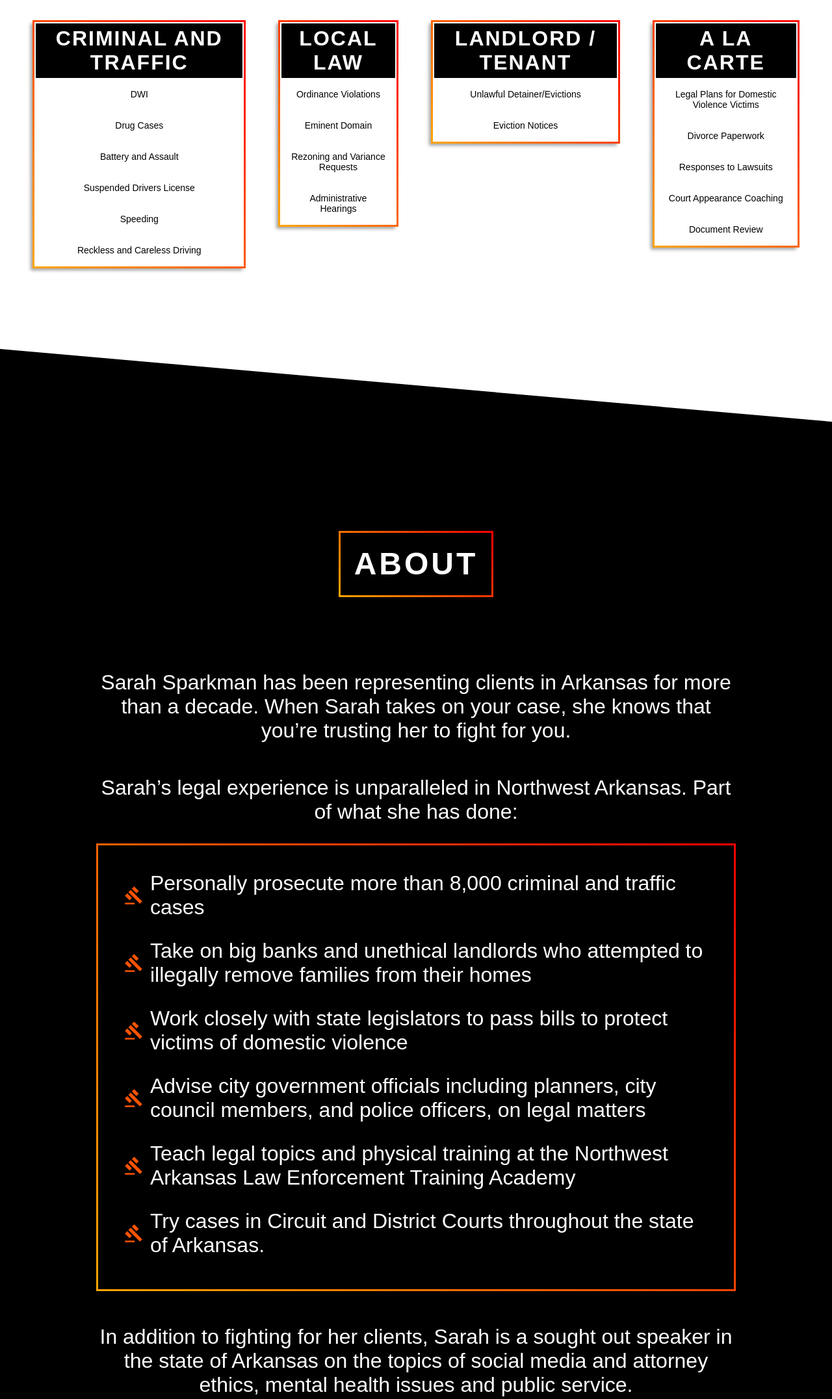
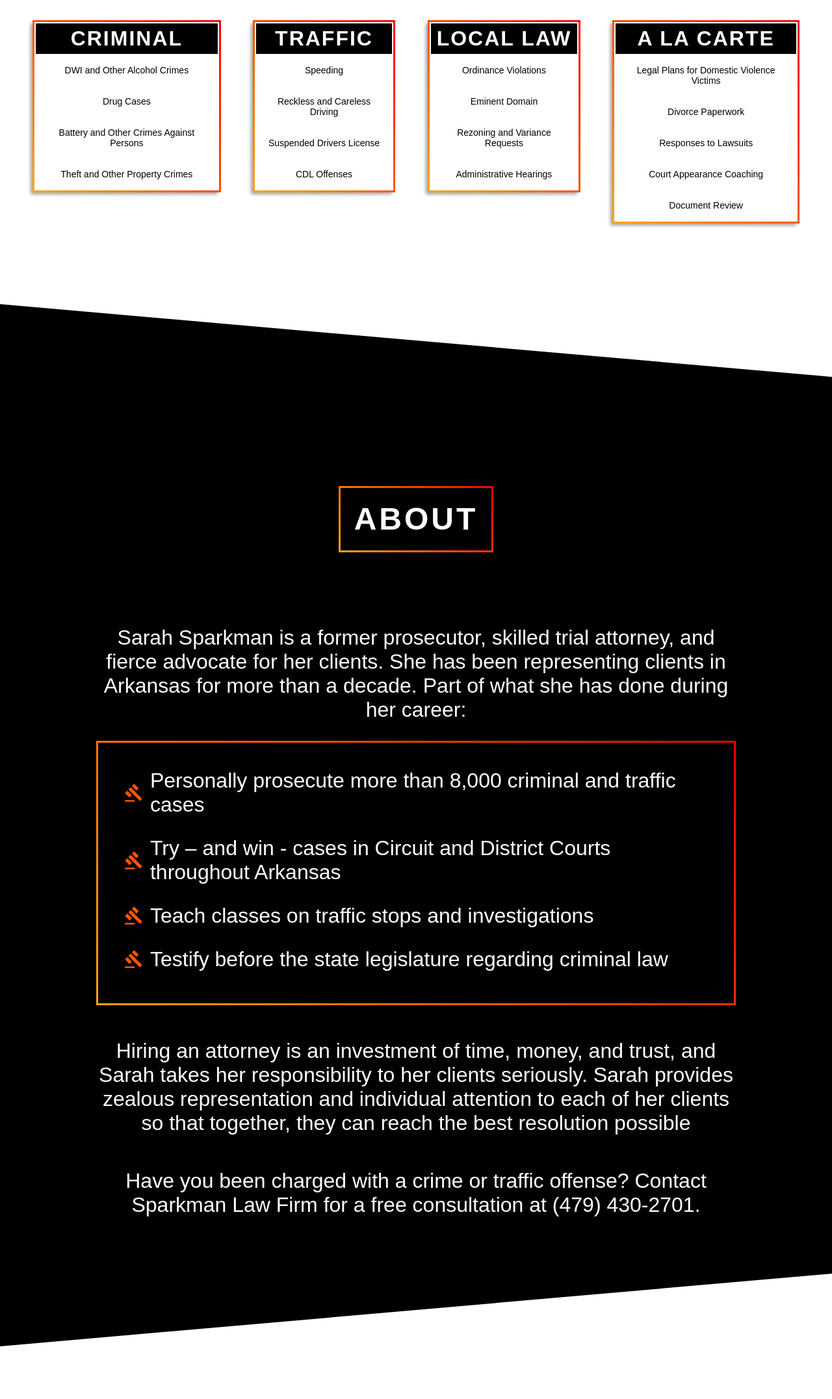
Before and after one commit to MattDeLaO/Sparkman-Law, a Gatsby site: page / in a window 1280 px wide. Shown: the part 1140-3293 px from the top of the page at 65% size. Built offline with nearby package versions, Linux system fonts and the light colour scheme; Gatsby itself is replaced by a stand-in of ours.

Commit message:
changes per recent changes

```diff
--- a/src/components/ScheduleConsultation.js
+++ b/src/components/ScheduleConsultation.js
@@ -67,7 +67,7 @@
 
   return (
     <ScheduleConsultationWrapper
-      href="https://sparkman-law-firm-pllc.clientrock.app/book/consultation"
+      href="https://sparkmanlaw.cliogrow.com/book/932de4d271192382047a9503b6513de0"
       target="_blank"
       ref={domRef}
       isVisible={isVisible}
--- a/src/pages/404.js
+++ b/src/pages/404.js
@@ -1,6 +1,6 @@
 import React from "react"
 import MainLayout from "../components/MainLayout"
-import { SEOComponent } from '../components'
+import SEOComponent from '../components/SEOComponent'
 
 const NotFoundPage = () => (
   <MainLayout>
--- a/src/pages/index.js
+++ b/src/pages/index.js
@@ -12,7 +12,7 @@
   Table,
   Text,
 } from "../components/index.js"
-import SEOComponent from '../components/SEOComponent'
+import SEOComponent from "../components/SEOComponent"
 import { FcApproval } from "react-icons/fc"
 import { MdGavel } from "react-icons/md"
 
@@ -160,6 +160,18 @@
     font-size: 12px;
   }
 `
+
+const PhoneNumber = styled.a`
+  color: white;
+  text-decoration: none;
+  display: inline;
+  justify-content: center;
+  align-items: center;
+  text-decoration: none;
+  :hover {
+    color: blue;
+  }
+`
 const IndexPage = () => {
   return (
     <MainLayout>
@@ -173,25 +185,38 @@
             <Table>
               <tbody>
                 <tr>
-                  <th>Criminal and Traffic</th>
+                  <th>Criminal</th>
                 </tr>
                 <tr>
-                  <td>DWI</td>
+                  <td>DWI and Other Alcohol Crimes</td>
                 </tr>
                 <tr>
                   <td>Drug Cases</td>
                 </tr>
                 <tr>
-                  <td>Battery and Assault</td>
+                  <td>Battery and Other Crimes Against Persons</td>
                 </tr>
                 <tr>
-                  <td>Suspended Drivers License</td>
+                  <td>Theft and Other Property Crimes</td>
+                </tr>
+              </tbody>
+            </Table>
+            <Table>
+              <tbody>
+                <tr>
+                  <th>Traffic</th>
                 </tr>
                 <tr>
                   <td>Speeding</td>
                 </tr>
                 <tr>
                   <td>Reckless and Careless Driving</td>
+                </tr>
+                <tr>
+                  <td>Suspended Drivers License</td>
+                </tr>
+                <tr>
+                  <td>CDL Offenses</td>
                 </tr>
               </tbody>
             </Table>
@@ -211,19 +236,6 @@
                 </tr>
                 <tr>
                   <td>Administrative Hearings</td>
-                </tr>
-              </tbody>
-            </Table>
-            <Table>
-              <tbody>
-                <tr>
-                  <th>Landlord / Tenant</th>
-                </tr>
-                <tr>
-                  <td>Unlawful Detainer/Evictions</td>
-                </tr>
-                <tr>
-                  <td>Eviction Notices</td>
                 </tr>
               </tbody>
             </Table>
@@ -255,41 +267,30 @@
       <BlackSection id="About" zIndex={2}>
         <Section title="About">
           <Text>
-            Sarah Sparkman has been representing clients in Arkansas for more
-            than a decade. When Sarah takes on your case, she knows that you’re
-            trusting her to fight for you.
-          </Text>
-          <Text>
-            Sarah’s legal experience is unparalleled in Northwest Arkansas. Part
-            of what she has done:
+            Sarah Sparkman is a former prosecutor, skilled trial attorney, and
+            fierce advocate for her clients. She has been representing clients
+            in Arkansas for more than a decade. Part of what she has done during
+            her career:
           </Text>
           <StyledBulletList
             icon={<MdGavel size={30} style={{ color: "#FF5400" }} />}
             listData={[
               "Personally prosecute more than 8,000 criminal and traffic cases",
-              "Take on big banks and unethical landlords who attempted to illegally remove families from their homes",
-              "Work closely with state legislators to pass bills to protect victims of domestic violence",
-              "Advise city government officials including planners, city council members, and police officers, on legal matters",
-              "Teach legal topics and physical training at the Northwest Arkansas Law Enforcement Training Academy",
-              "Try cases in Circuit and District Courts throughout the state of Arkansas.",
+              "Try – and win - cases in Circuit and District Courts throughout Arkansas",
+              "Teach classes on traffic stops and investigations ",
+              "Testify before the state legislature regarding criminal law",
             ]}
           />
           <Text>
-            In addition to fighting for her clients, Sarah is a sought out
-            speaker in the state of Arkansas on the topics of social media and
-            attorney ethics, mental health issues and public service.
+            Hiring an attorney is an investment of time, money, and trust, and
+            Sarah takes her responsibility to her clients seriously. Sarah
+            provides zealous representation and individual attention to each of
+            her clients so that together, they can reach the best resolution
+            possible
           </Text>
           <Text>
-            Sarah is a proud graduate of the University of Arkansas and the
-            Arkansas School for Mathematics and Sciences. She lives in
-            Fayetteville with her husband and their two rescue dogs. An avid fan
-            of the Kansas City Royals, Sarah was named as a must-follow on
-            Twitter for the Major League Baseball postseason by the Sporting
-            News.
-          </Text>
-          <Text>
-            Have a criminal, traffic, or local law issue? Contact Sparkman Law
-            Firm for a consultation today.
+            Have you been charged with a crime or traffic offense? Contact
+            Sparkman Law Firm for a free consultation at <PhoneNumber href="tel: +1- 479-430-2701">(479) 430-2701</PhoneNumber>.
           </Text>
         </Section>
       </BlackSection>
@@ -322,15 +323,15 @@
           </Text>
           <ScheduleConsultation />
           <Address />
-          <PhoneNumberSection secondary/>
+          <PhoneNumberSection secondary />
           <Disclaimer>
-            Viewing this website does not form an attorney/client
-            relationshiDisclaimer between you and the attorneys of Sparkman Law
-            Firm PLLC. No attorney/client relationship occurs unless and until
-            you sign an agreement confirming the nature and scope of
-            representation. This website is for informational purposes only and
-            does not contain legal advice. Please do not act or refrain from
-            acting based on anything you read on this site.
+            Viewing this website does not form an attorney/client relationship
+            between you and the attorneys of Sparkman Law Firm PLLC. No
+            attorney/client relationship occurs unless and until you sign an
+            agreement confirming the nature and scope of representation. This
+            website is for informational purposes only and does not contain
+            legal advice. Please do not act or refrain from acting based on
+            anything you read on this site.
           </Disclaimer>
           <BackToTop href="#Top">Back To Top</BackToTop>
         </Section>
```
